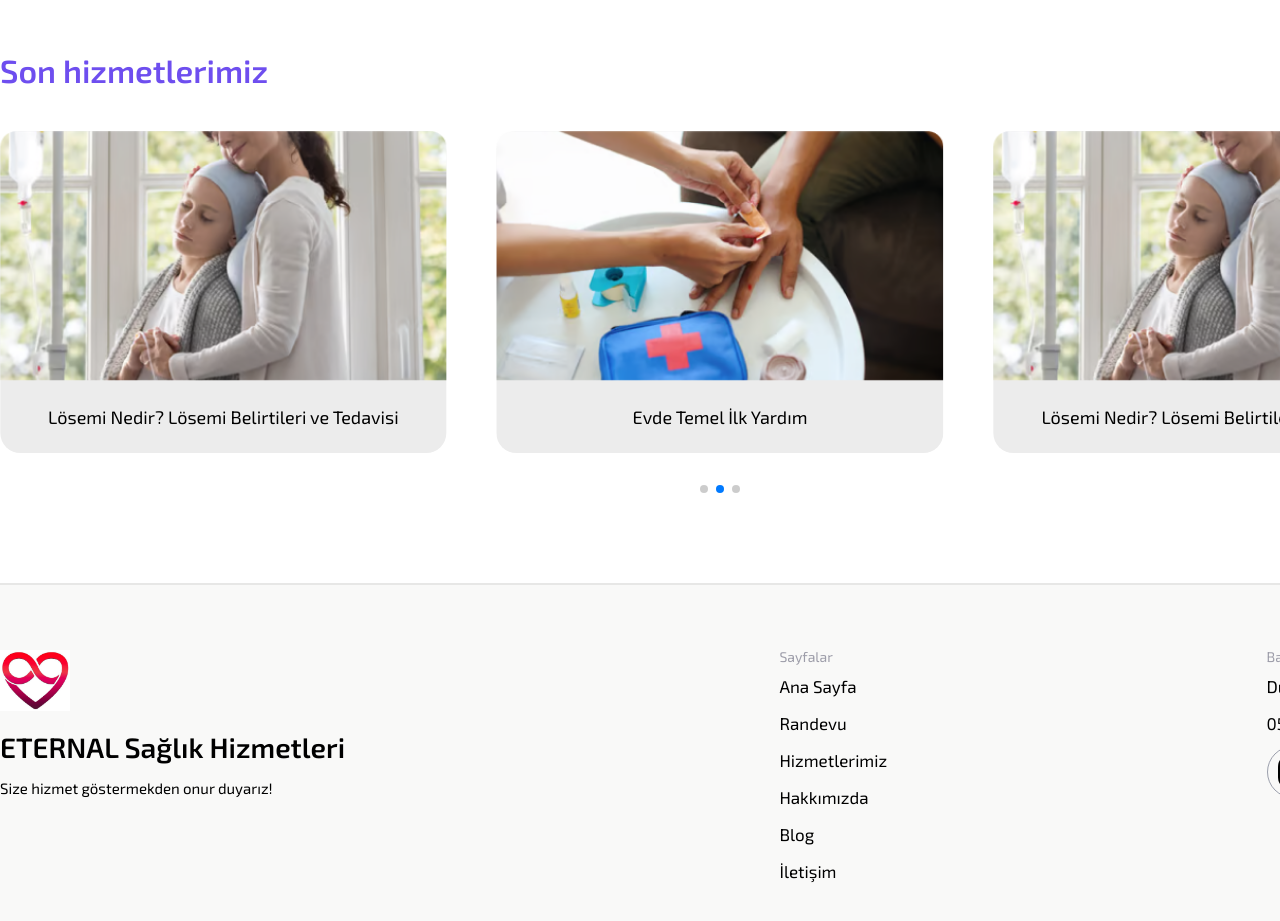
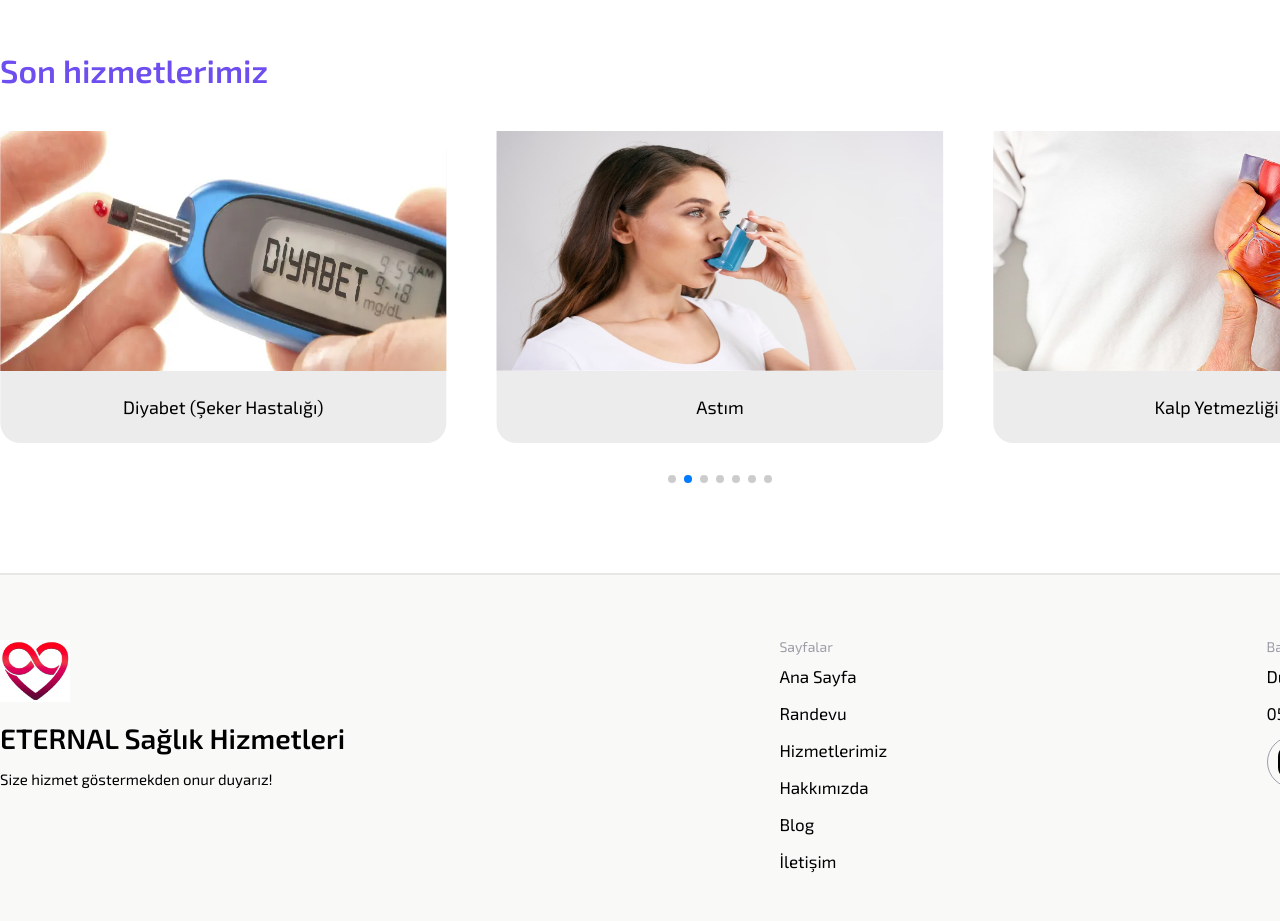
Before and after one commit to BlackM1rr0R/gmail, a React (Create React App) app: page / in a window 1280 px wide. Shown: the part 2480-3401 px from the top of the page. Built offline with nearby package versions, Linux system fonts and the light colour scheme; a web font is replaced by a local one.

Commit message:
edit design

```diff
--- a/src/components/latestarticles/index.jsx
+++ b/src/components/latestarticles/index.jsx
@@ -7,9 +7,15 @@ import "swiper/css";
 import "swiper/css/navigation";
 import "swiper/css/pagination";
 import "swiper/css/scrollbar";
-import LosemPhoto from '../../assets/images/losem.png'
-import IshalPhoto from '../../assets/images/ishalphoto.png'
-import EvdeTemel from '../../assets/images/evdetemel.png'
+import Photo1 from "../../assets/images/ishalphoto.png";
+import Photo2 from "../../assets/images/diyabet.webp";
+import Photo3 from "../../assets/images/astim.jpg";
+import Photo4 from "../../assets/images/kalp.jpg";
+import Photo5 from "../../assets/images/cilt.jpg";
+import Photo6 from "../../assets/images/covid.jpg";
+import Photo7 from "../../assets/images/iyne.jpg";
+import Photo8 from "../../assets/images/iltihap.webp";
+import Photo9 from "../../assets/images/idrar.jpg";
 const LatestArticles = () => {
 
 
@@ -18,32 +24,56 @@ const LatestArticles = () => {
       {
         id: 1,
         link: "/details/1",
-        img: `${IshalPhoto}`,
-        header: "İshal Durumunda Neler Yapılmalı?",
+        img: `${Photo1}`,
+        info: "İshal Durumunda Neler Yapılmalı?",
       },
       {
         id: 2,
-        link: "/details/1",
-        img: `${LosemPhoto}`,
-        header: "Lösemi Nedir? Lösemi Belirtileri ve Tedavisi",
+        link: "/details/2",
+        img: `${Photo2}`,
+        info: "Diyabet (Şeker Hastalığı)",
       },
       {
         id: 3,
-        link: "/details/1",
-        img: `${EvdeTemel}`,
-        header: "Evde Temel İlk Yardım",
+        link: "/details/3",
+        img: `${Photo3}`,
+        info: "Astım",
       },
       {
-        id: 3,
-        link: "/details/1",
-        img: `${LosemPhoto}`,
-        header: "Lösemi Nedir? Lösemi Belirtileri ve Tedavisi",
+        id: 4,
+        link: "/details/4",
+        img: `${Photo4}`,
+        info: "Kalp Yetmezliği",
       },
       {
-        id: 3,
-        link: "/details/1",
-        img: `${LosemPhoto}`,
-        header: "Lösemi Nedir? Lösemi Belirtileri ve Tedavisi",
+        id: 5,
+        link: "/details/5",
+        img: `${Photo5}`,
+        info: "Cilt Lekeleri ve Yorgunluk",
+      },
+      {
+        id: 6,
+        link: "/details/6",
+        img: `${Photo6}`,
+        info: "Covid-19 (PCR Testi)",
+      },
+      {
+        id: 7,
+        link: "/details/7",
+        img: `${Photo7}`,
+        info: "Enjeksiyon (iğne)",
+      },
+      {
+        id: 8,
+        link: "/details/8",
+        img: `${Photo8}`,
+        info: "İleri Derece İltihaplanmalar",
+      },
+      {
+        id: 9,
+        link: "/details/9",
+        img: `${Photo9}`,
+        info: "İdrar Yolu Problemleri ",
       },
     ],
     []
@@ -88,7 +118,7 @@ const LatestArticles = () => {
                 className={styles.border}
               >
                   <img src={item.img} alt="" />
-                  <h2>{item.header}</h2>
+                  <h2>{item.info}</h2>
               </Link>
             </SwiperSlide>
           ))}
--- a/src/components/latestarticles/index.module.css
+++ b/src/components/latestarticles/index.module.css
@@ -37,6 +37,9 @@
   flex-direction: column;
   border-radius: 20px;
 }
+.background .boxs .price .border img {
+  height: 30vh;
+}
 .background .boxs .price .border h2 {
   text-align: center;
   text-decoration: none;
--- a/src/components/latestarticles/index.module.scss
+++ b/src/components/latestarticles/index.module.scss
@@ -40,7 +40,9 @@
                 display: flex;
                 flex-direction: column;
                 border-radius: 20px;
-
+                    img{
+                        height: 30vh;
+                    }
                 h2 {
                     text-align: center;
 
```
Also changed, not shown: 1 other file (tests, documents, lock files or other folders).
